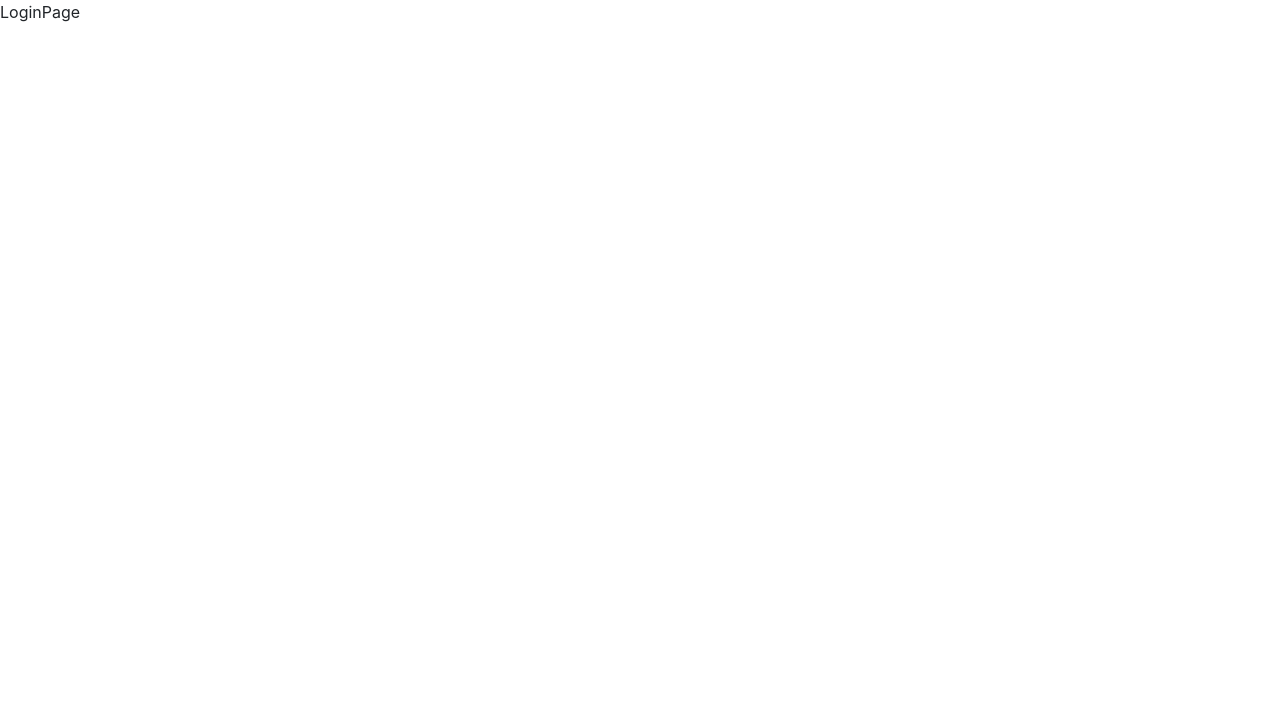
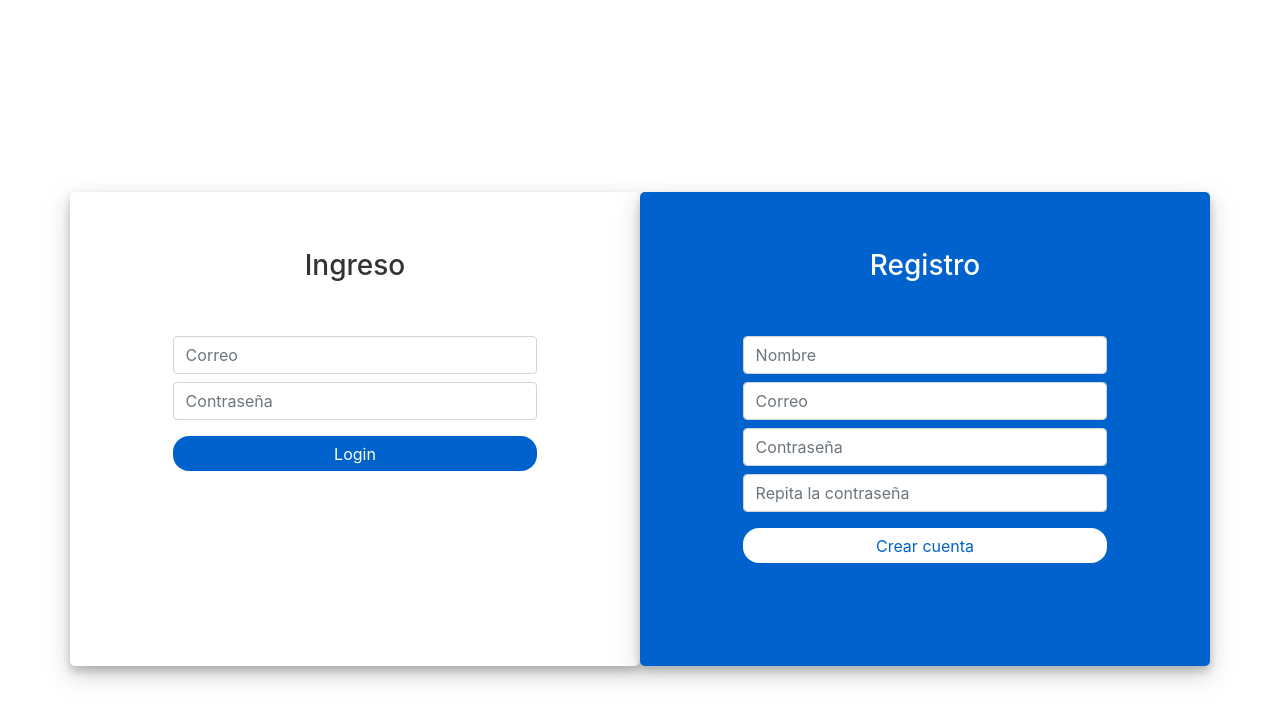
Before and after one commit to CarmeloRicarte/full-calendar, a React (Vite) app: page /auth/login in a window 1280 px wide. Shown: the top 722 px of the page. Built offline with nearby package versions, Linux system fonts and the light colour scheme.

Commit message:
feat: add layout and template for login page

```diff
--- /dev/null
+++ b/src/auth/pages/LoginPage.scss
@@ -0,0 +1,56 @@
+$color_1: #333;
+$color_2: #fff;
+$color_3: #0062cc;
+$background-color_1: #0062cc;
+$background-color_2: #fff;
+
+.login-container {
+  margin-top: 15%;
+  form {
+    padding: 10%;
+  }
+}
+.login-form-1 {
+  border-radius: 5px;
+  box-shadow: 0 5px 8px 0 rgba(0, 0, 0, 0.2), 0 9px 26px 0 rgba(0, 0, 0, 0.19);
+  padding: 5%;
+  h3 {
+    text-align: center;
+    color: $color_1;
+  }
+  .btnSubmit {
+    color: $color_2;
+    background-color: $background-color_1;
+  }
+  .ForgetPwd {
+    color: $color_3;
+    font-weight: 600;
+    text-decoration: none;
+  }
+}
+.login-form-2 {
+  border-radius: 5px;
+  box-shadow: 0 5px 8px 0 rgba(0, 0, 0, 0.2), 0 9px 26px 0 rgba(0, 0, 0, 0.19);
+  padding: 5%;
+  background: #0062cc;
+  h3 {
+    text-align: center;
+    color: $color_2;
+  }
+  .btnSubmit {
+    background-color: $background-color_2;
+    color: $color_3;
+  }
+  .ForgetPwd {
+    color: $color_2;
+    font-weight: 600;
+    text-decoration: none;
+  }
+}
+.btnSubmit {
+  width: 100%;
+  border-radius: 1rem;
+  padding: 1.5%;
+  border: none;
+  cursor: pointer;
+}
--- a/src/auth/pages/LoginPage.tsx
+++ b/src/auth/pages/LoginPage.tsx
@@ -1,3 +1,71 @@
+import "./LoginPage.scss";
+
 export const LoginPage = () => {
-  return <div>LoginPage</div>;
+  return (
+    <div className="container login-container">
+      <div className="row">
+        <div className="col-md-6 login-form-1">
+          <h3>Ingreso</h3>
+          <form>
+            <div className="form-group mb-2">
+              <input
+                type="text"
+                className="form-control"
+                placeholder="Correo"
+              />
+            </div>
+            <div className="form-group mb-2">
+              <input
+                type="password"
+                className="form-control"
+                placeholder="Contraseña"
+              />
+            </div>
+            <div className="d-grid gap-2 mt-3">
+              <input type="submit" className="btnSubmit" value="Login" />
+            </div>
+          </form>
+        </div>
+
+        <div className="col-md-6 login-form-2">
+          <h3>Registro</h3>
+          <form>
+            <div className="form-group mb-2">
+              <input
+                type="text"
+                className="form-control"
+                placeholder="Nombre"
+              />
+            </div>
+            <div className="form-group mb-2">
+              <input
+                type="email"
+                className="form-control"
+                placeholder="Correo"
+              />
+            </div>
+            <div className="form-group mb-2">
+              <input
+                type="password"
+                className="form-control"
+                placeholder="Contraseña"
+              />
+            </div>
+
+            <div className="form-group mb-2">
+              <input
+                type="password"
+                className="form-control"
+                placeholder="Repita la contraseña"
+              />
+            </div>
+
+            <div className="d-grid gap-2 mt-3">
+              <input type="submit" className="btnSubmit" value="Crear cuenta" />
+            </div>
+          </form>
+        </div>
+      </div>
+    </div>
+  );
 };
```
